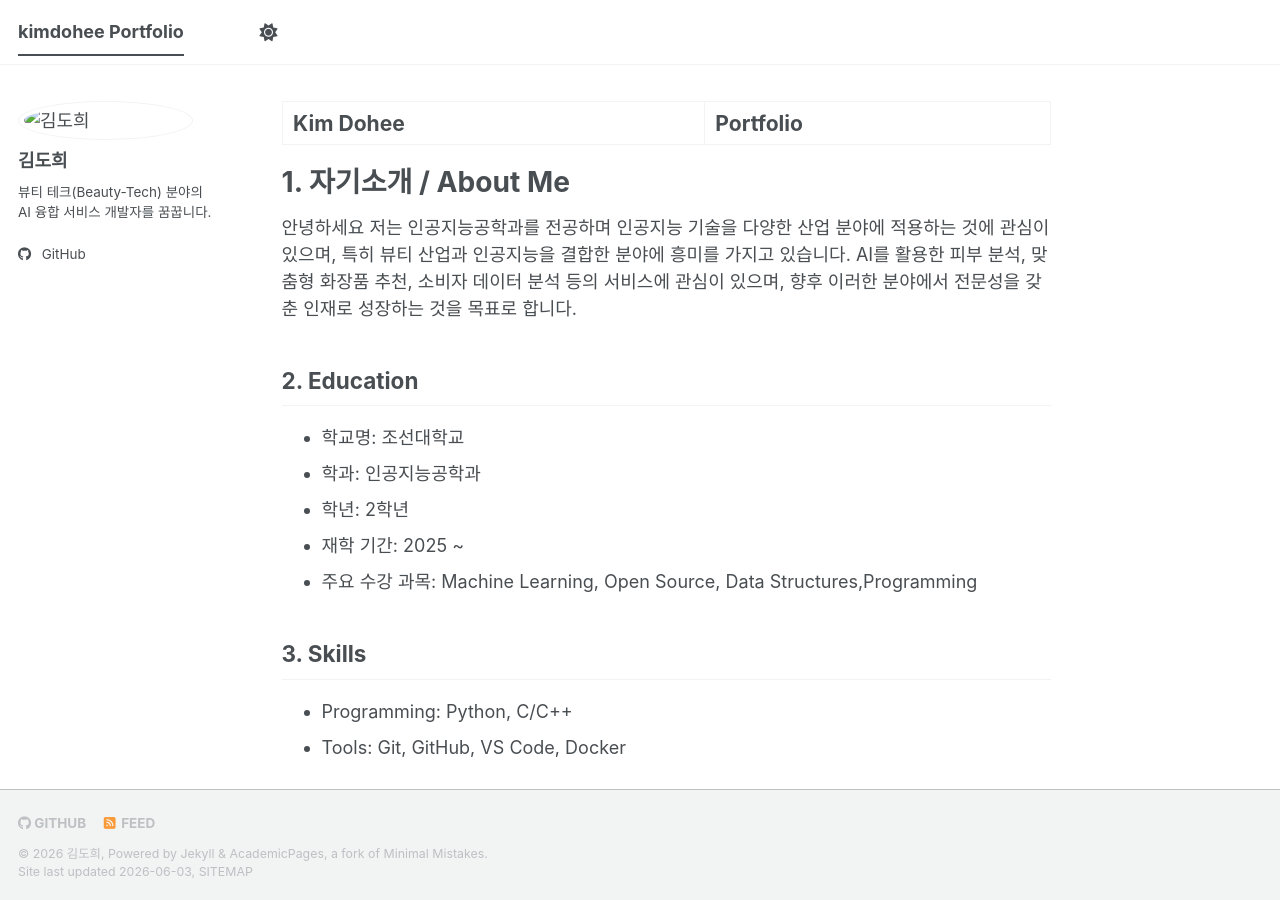
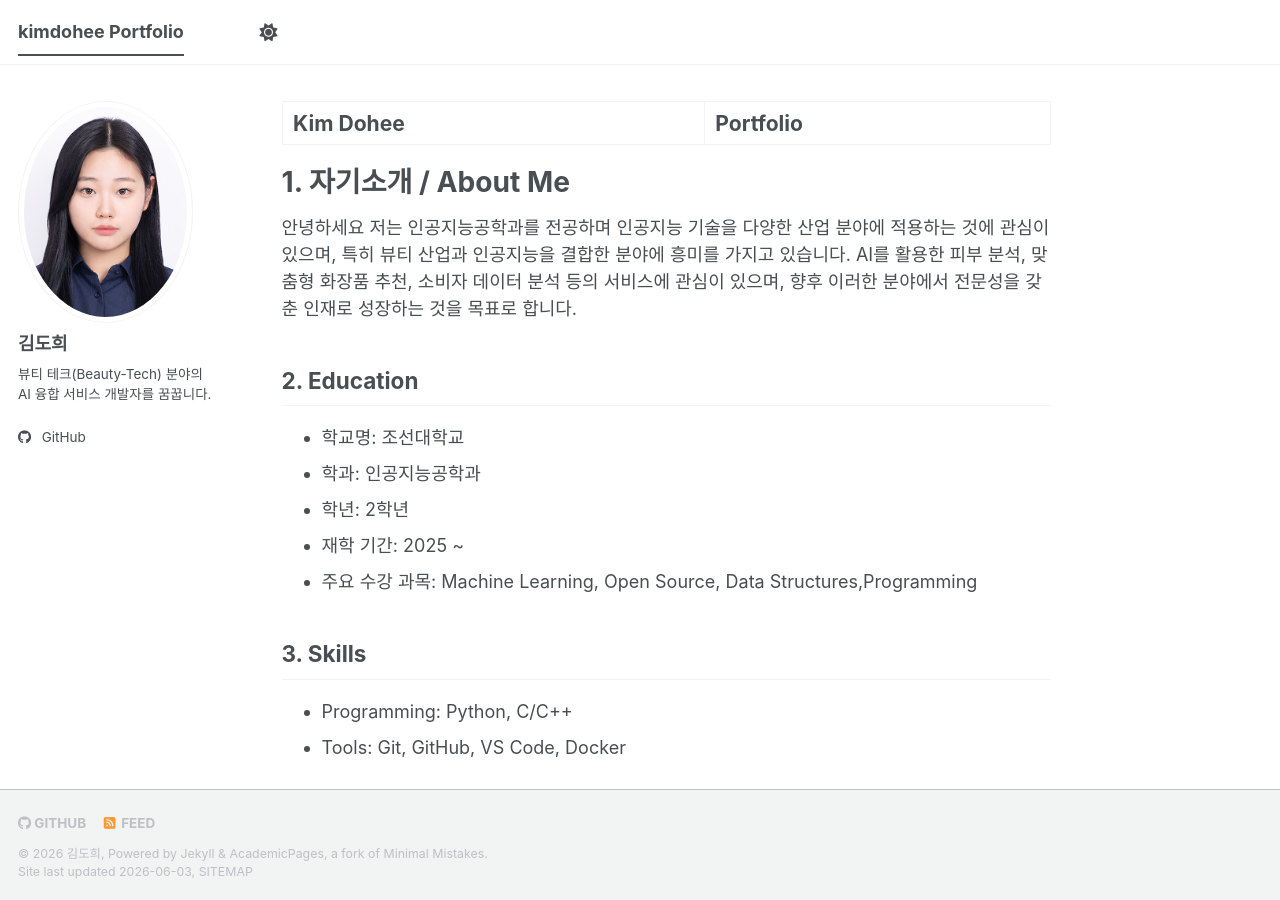
Before and after one commit to kimdoheeeee/kimdoheeeee.github.io, a Jekyll site: the page built from _pages/about.md, in a window 1280 px wide and 900 px high. Built offline with Jekyll 4.4.1, drawn with Linux system fonts in a browser that asks for light colours; a script bundle is joined from its source files by our own code; library files that are not in the unit come from our copies.

Commit message:
Fix: profile image path

```diff
--- a/_config.yml
+++ b/_config.yml
@@ -23,7 +23,7 @@ repository               : "kimdoheeeee/kimdoheeeee.github.io"
 #               Additional customization can be done by editing /_includes/author-profile.html
 author:
   # Biographic information
-  avatar           : "./images/themes/profile.png"
+  avatar           : "themes/profile.png"
   name             : "김도희"
   pronouns         : # example: "she/her"
   bio              : "뷰티 테크(Beauty-Tech) 분야의 AI 융합 서비스 개발자를 꿈꿉니다."
```
